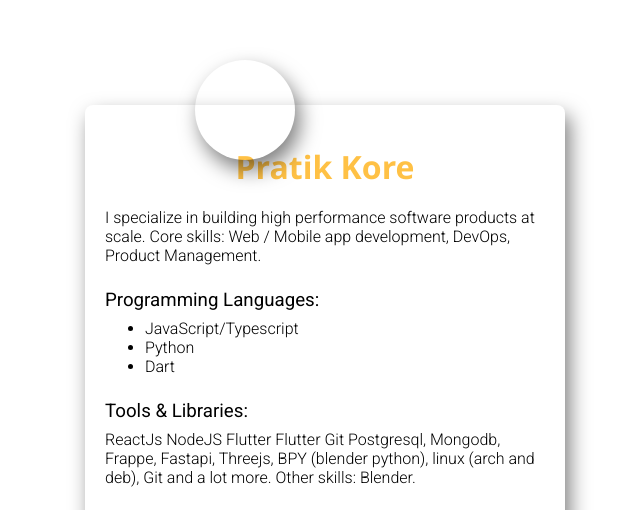
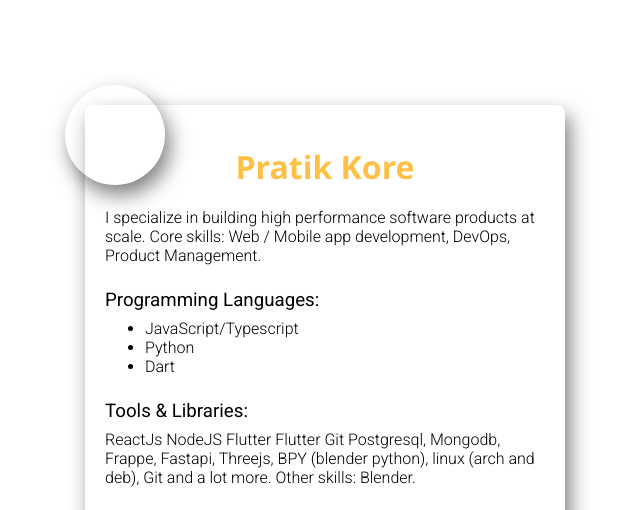
Before and after one commit to Pratikkore044/Profile-Card, a plain HTML site: page index.html in a window 1280 px wide. Shown: the top 510 px of the page, without its empty margins (315-955 px from the left). Drawn offline with Linux system fonts and the light colour scheme.

Commit message:
updated profile-img

```diff
--- a/style.css
+++ b/style.css
@@ -24,6 +24,7 @@ body {
 }
 
 .container{
+    position: relative;
     height: 570px;
     width: 440px;
     box-shadow: 5px 10px 20px rgba(0, 0, 0, 0.5);
@@ -56,8 +57,8 @@ body {
 
 .profile-img{
     position:absolute;
-    top: 60px;
-    left: 510px;
+    top: -20px;
+    left: -20px;
     height: 100px;
     width: 100px;
     box-shadow: 5px 10px 20px rgba(0, 0, 0, 0.5);
```
